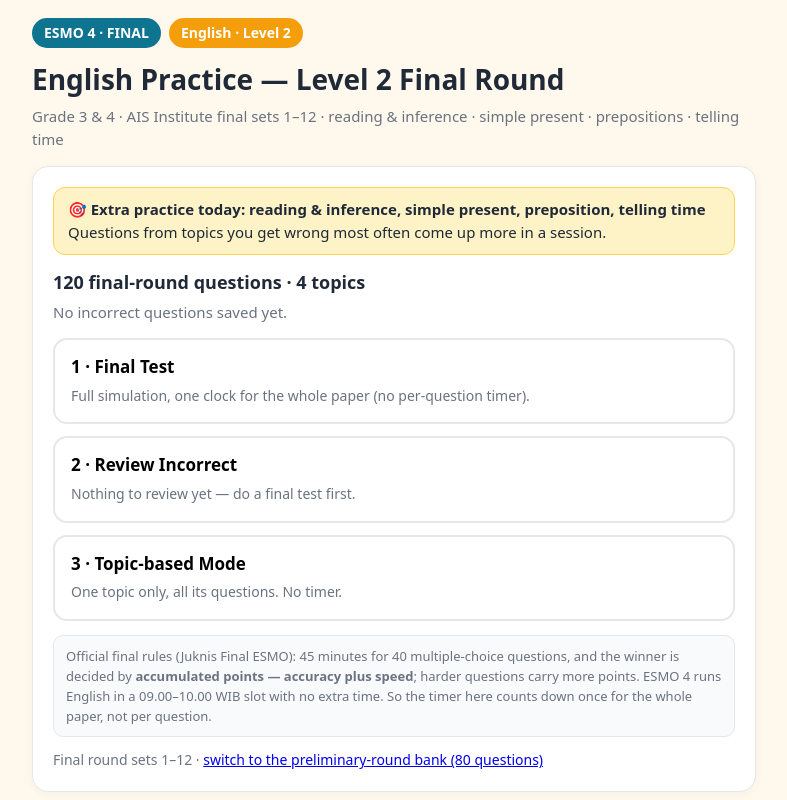
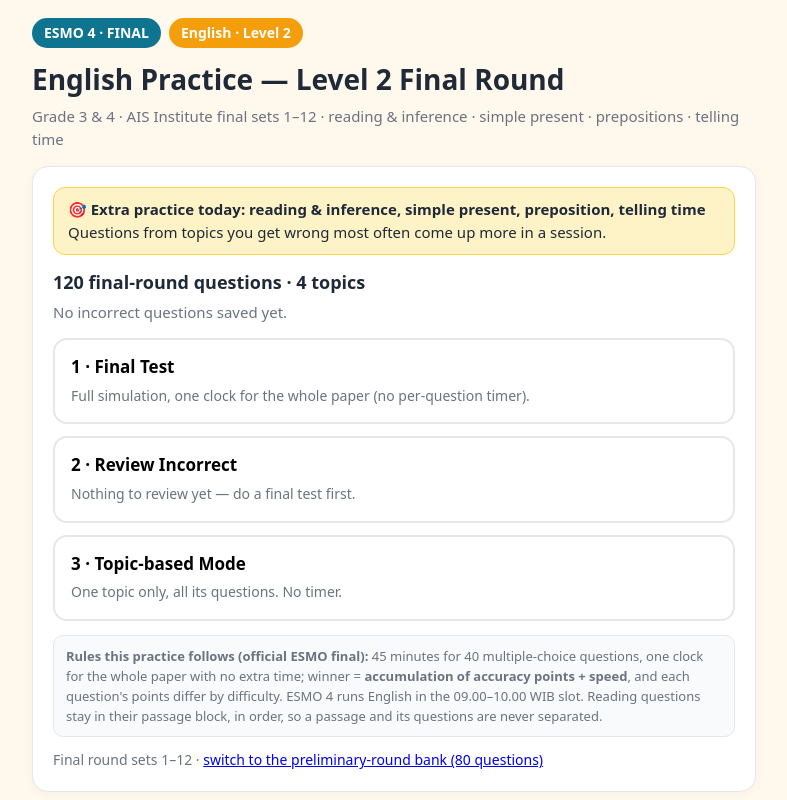
Before and after one commit to nadyaraihanahr-cell/esmo-english-quiz, a plain HTML site: page index.html in a window 1280 px wide. Shown: the top 800 px of the page, without its empty margins (246-1033 px from the left). Drawn offline with Linux system fonts and the light colour scheme.

Commit message:
Clarify official final rules note

```diff
--- a/index.html
+++ b/index.html
@@ -100,10 +100,9 @@
       <div class="row"><button class="primary" id="goTopic">Start topic drill →</button></div>
     </div>
 
-    <p class="note">Official final rules (Juknis Final ESMO): 45 minutes for 40 multiple-choice questions, and the winner is decided by
-    <b>accumulated points — accuracy plus speed</b>; harder questions carry more points. ESMO 4 runs English in a 09.00–10.00 WIB slot with no extra time.
-    So the timer here counts down once for the whole paper, not per question.</p>
-
+    <p class="note"><b>Rules this practice follows (official ESMO final):</b> 45 minutes for 40 multiple-choice questions, one clock for the whole paper with no extra time;
+    winner = <b>accumulation of accuracy points + speed</b>, and each question's points differ by difficulty. ESMO 4 runs English in the 09.00–10.00 WIB slot.
+    Reading questions stay in their passage block, in order, so a passage and its questions are never separated.</p>
     <p class="sub" style="margin:12px 0 0;font-size:14px">Final round sets 1–12 · <a href="prelim.html">switch to the preliminary-round bank (80 questions)</a></p>
   </section>
 
```
Also changed, not shown: index.template.html (+3 -4 lines).
